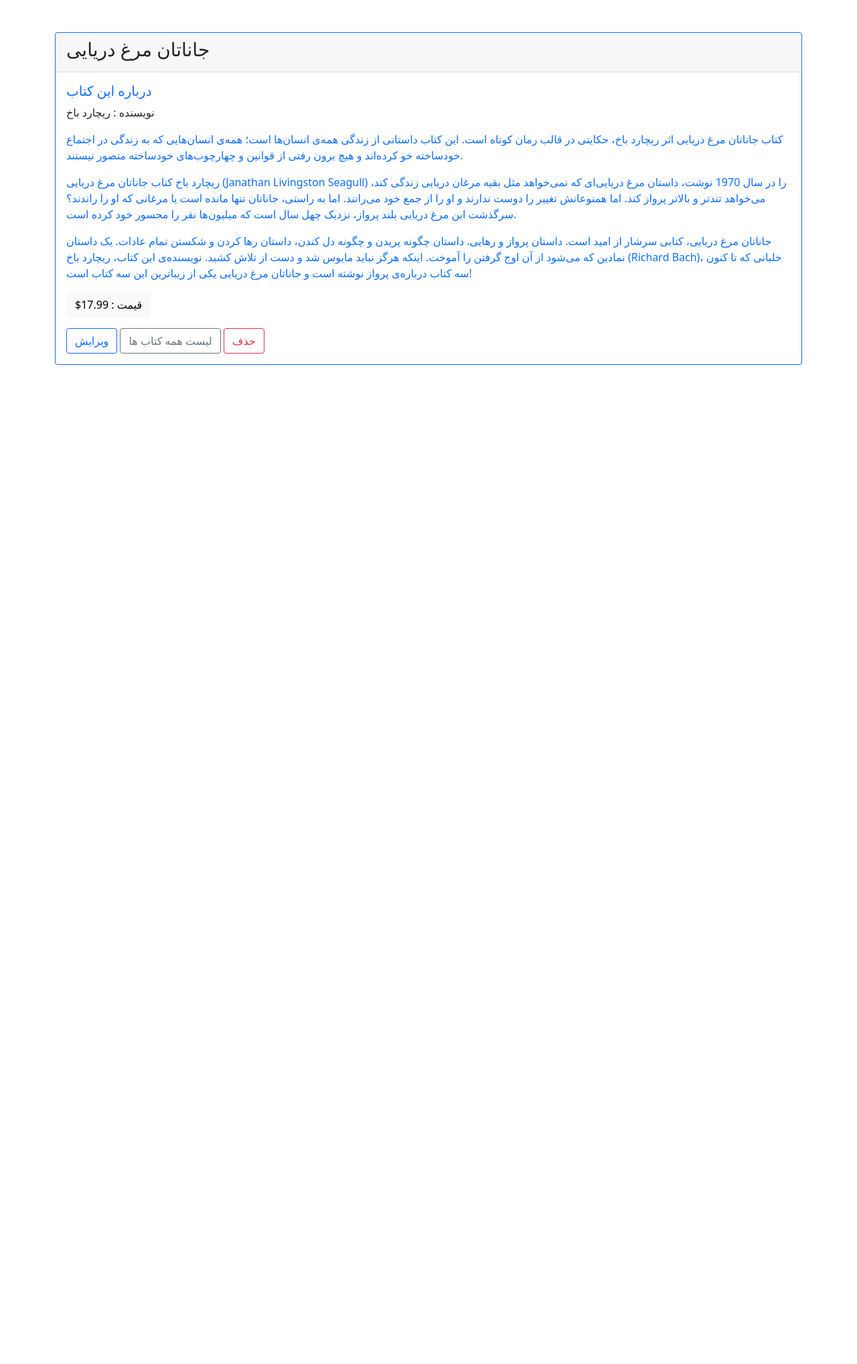
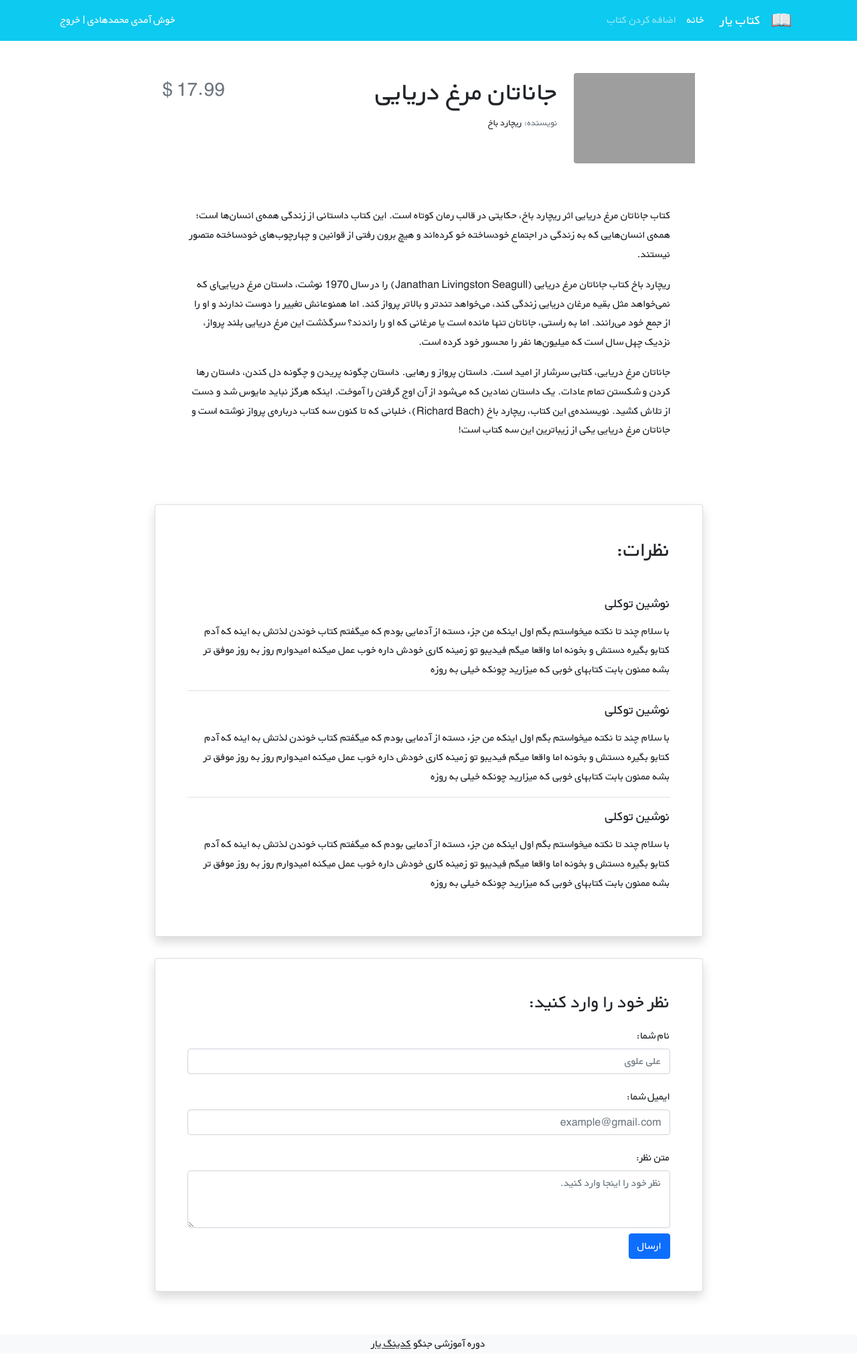
Before and after one commit to nastaranxyousefi/bookstore_django, a Django app: page /books/1/ in a window 1280 px wide. Shown: the whole page at 67% size. Before the commit the page ends 545 px from the top, so only its background shows below. Run offline with Django 3.2, Linux system fonts and the light colour scheme; data comes from the database, SQL or seed files in the repository; both versions use the stored data as it was after the commit; grey boxes are pictures that could not be loaded.

Commit message:
add frontend templates and static files

```diff
--- a/books/templates/books/book_detail.html
+++ b/books/templates/books/book_detail.html
@@ -8,18 +8,86 @@
 
 {% block content %}
 
-    <div class="card border-primary mb-3">
-        <div class="card-header"><h3>{{ book.title |capfirst }}</h3></div>
-        <div class="card-body text-primary">
-            <h5 class="card-title">درباره این کتاب</h5>
-            <p class="card-text text-dark"> نویسنده : {{ book.author }}</p>
-            <p class="card-text text-dark">{{ book.description|linebreaks}}</p>
-            <p class="btn btn-light"> $قیمت : {{ book.price }}</p>
-            <br>
-            <a href="{% url 'book_update' book.id %}"><button type="button" class="btn btn-outline-primary">ویرایش</button></a>
-            <a href="{% url 'book_list' %}" class="btn btn-outline-secondary">لیست همه کتاب ها</a>
-            <a href="{% url 'book_delete' book.id %}" class="btn btn-outline-danger">حذف</a>
+
+
+
+    <div class="container mt-5" dir="rtl">
+    <div class="">
+        <div class="">
+            <div class="d-flex justify-content-center">
+                <div class="row w-sm-75 w-100">
+                    <div class="col-xs-12 col-md-3 d-flex justify-content-center">
+                        <div>
+                            <img src="https://newcdn.fidibo.com/images/books/65579_50411_normal.jpg"
+                                 class="img-fluid rounded-start" alt="...">
+                        </div>
+                    </div>
+                    <div class="col-xs-12 col-md-6 text-center text-md-end mt-md-1 mt-4">
+                        <h1>{{ book.title }}</h1>
+                        <h5 class="small my-1"><span class="text-muted">نویسنده: </span>{{ book.author }}</h5>
+
+                    </div>
+                    <div class="col-xs-12 col-md-3 d-flex flex-column">
+                        <h3 class="align-self-center pt-2 text-muted align-self-md-end">
+                            {{ book.price }} $
+                        </h3>
+                    </div>
+                </div>
+            </div>
+
+            <div class="d-flex justify-content-center">
+                <div class="my-3 p-5 w-sm-75 w-100">
+                   {{ book.description|linebreaks}}
+                </div>
+            </div>
+
+            <div class="d-flex justify-content-center">
+                <div class="card shadow my-3 p-5 w-sm-75 w-100">
+                    <h2 class="mb-5">نظرات:</h2>
+                    <div class="border-bottom mb-3">
+                        <h5 class="mb-3">نوشین توکلی</h5>
+                        <p>با سلام چند تا نکته میخواستم بگم اول اینکه من جزء دسته از آدمایی بودم که میگفتم کتاب خوندن لذتش
+                            به اینه که آدم کتابو بگیره دستش و بخونه اما واقعا میگم فیدیبو تو زمینه کاری خودش داره خوب عمل
+                            میکنه امیدوارم روز به روز موفق تر بشه ممنون بابت کتابهای خوبی که میزارید چونکه خیلی به روزه</p>
+                    </div>
+                    <div class="border-bottom mb-3">
+                        <h5 class="mb-3">نوشین توکلی</h5>
+                        <p>با سلام چند تا نکته میخواستم بگم اول اینکه من جزء دسته از آدمایی بودم که میگفتم کتاب خوندن لذتش
+                            به اینه که آدم کتابو بگیره دستش و بخونه اما واقعا میگم فیدیبو تو زمینه کاری خودش داره خوب عمل
+                            میکنه امیدوارم روز به روز موفق تر بشه ممنون بابت کتابهای خوبی که میزارید چونکه خیلی به روزه</p>
+                    </div>
+                    <div>
+                        <h5 class="mb-3">نوشین توکلی</h5>
+                        <p>با سلام چند تا نکته میخواستم بگم اول اینکه من جزء دسته از آدمایی بودم که میگفتم کتاب خوندن لذتش
+                            به اینه که آدم کتابو بگیره دستش و بخونه اما واقعا میگم فیدیبو تو زمینه کاری خودش داره خوب عمل
+                            میکنه امیدوارم روز به روز موفق تر بشه ممنون بابت کتابهای خوبی که میزارید چونکه خیلی به روزه</p>
+                    </div>
+                </div>
+            </div>
+
+            <div class="d-flex justify-content-center">
+                <div class="card shadow my-3 p-5 w-sm-75 w-100">
+                    <h3>نظر خود را وارد کنید:</h3>
+                    <form method="POST">
+                        <div class="form-group py-2">
+                            <label class="py-1" for="author_name">نام شما:</label>
+                            <input type="text" class="form-control" placeholder="علی علوی" name="author_name">
+                        </div>
+                        <div class="form-group py-2">
+                            <label class="py-1" for="email">ایمیل شما:</label>
+                            <input type="email" class="form-control" placeholder="example@gmail.com" name="email">
+                        </div>
+                        <div class="form-group py-2">
+                            <label class="py-1" for="comment_text">متن نظر:</label>
+                            <textarea class="form-control" name="text" rows="3"
+                                      placeholder="نظر خود را اینجا وارد کنید."></textarea>
+                        </div>
+                        <button type="submit" class="btn btn-primary">ارسال</button>
+                    </form>
+                </div>
+            </div>
         </div>
     </div>
+</div>
 
 {% endblock %}
--- /dev/null
+++ b/static/css/style.css
@@ -0,0 +1,20 @@
+@font-face {
+    font-family: "BYekan";
+    src: url("../fonts/BYekan+.ttf");
+}
+@font-face {
+    font-family: "BYekan";
+    src: url("../fonts/BYekan+ Bold.ttf");
+    font-weight: bold;
+}
+
+* {
+    font-family: 'BYekan', sans-serif;
+    line-height: 1.8rem;
+}
+
+/* SM breakpoint */
+@media (min-width: 576px) {
+    /* CUSTOM WIDTHS */
+    .w-sm-75 { width: 75%!important; }
+}
--- a/templates/_base.html
+++ b/templates/_base.html
@@ -1,25 +1,56 @@
+{% load static %}
+
 <!doctype html>
 <html lang="en">
 <head>
-    <meta charset="UTF-8">
-    <meta name="viewport"
-          content="width=device-width, user-scalable=no, initial-scale=1.0, maximum-scale=1.0, minimum-scale=1.0">
+    <!-- Required meta tags -->
+    <meta charset="utf-8">
+    <meta name="viewport" content="width=device-width, initial-scale=1">
+
     <!-- Bootstrap CSS -->
     <link href="https://cdn.jsdelivr.net/npm/bootstrap@5.1.3/dist/css/bootstrap.min.css" rel="stylesheet"
           integrity="sha384-1BmE4kWBq78iYhFldvKuhfTAU6auU8tT94WrHftjDbrCEXSU1oBoqyl2QvZ6jIW3" crossorigin="anonymous">
 
-    <meta http-equiv="X-UA-Compatible" content="ie=edge">
+    <link rel="stylesheet" href="{% static 'css/style.css' %}">
+
     <title>{% block page_title %}{% endblock %}</title>
 </head>
 <body>
+<nav class="navbar navbar-expand-lg navbar-dark bg-info" dir="rtl">
+    <div class="container">
+        <a class="navbar-brand" href="#">
+            <img src="icons/book.png" alt="" height="30"
+                 class="d-inline-block align-text-top">
+        </a>
+        <a class="navbar-brand mx-3" href="#">کتاب یار</a>
+        <button class="navbar-toggler" type="button" data-bs-toggle="collapse" data-bs-target="#navbarNavAltMarkup"
+                aria-controls="navbarNavAltMarkup" aria-expanded="false" aria-label="Toggle navigation">
+            <span class="navbar-toggler-icon"></span>
+        </button>
+        <div class="collapse navbar-collapse" id="navbarNavAltMarkup">
+            <div class="navbar-nav">
+                <a class="nav-link active" aria-current="page" href="#">خانه</a>
+                <a class="nav-link" href="#">اضافه کردن کتاب</a>
+            </div>
+        </div>
+        <div class="mx-2 text-white">خوش آمدی محمدهادی | <a class="link-light text-decoration-none" href="#">خروج</a>
+        </div>
+    </div>
+</nav>
 
 <div class="container mt-5">
 
-{% block content %}
+    {% block content %}
 
-{% endblock %}
+    {% endblock %}
 
 </div>
+
+<footer class="bg-light text-center text-lg-start mt-5">
+  <div class="text-center bg-grey">
+      <p>دوره آموزشی جنگو <a class="text-dark" href="https://codingyar.com/" target="_blank">کدینگ یار</a></p>
+  </div>
+</footer>
 
 
 <!-- Optional JavaScript; choose one of the two! -->
```
Also changed, not shown: books/templates/books/book_list.html (+22 -16 lines), config/settings.py (+7 -1 lines), static/css/login.css (added, +14 -0 lines), db.sqlite3, static/fonts/BYekan+ Bold.ttf (added), static/fonts/BYekan+.ttf (added), static/icons/book.png (added).
